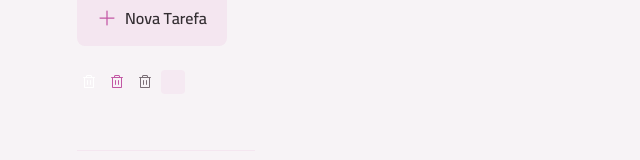
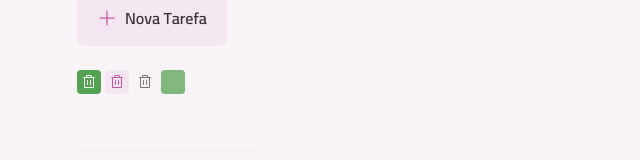
Before and after one commit to deniscapelete/rocket_todo, a React (Vite) app: page /componentes in a window 1280 px wide. Shown: the part 378-538 px from the top of the page, without its empty margins (319-959 px from the left). Built offline with nearby package versions, Linux system fonts and the light colour scheme.

Commit message:
Corrigindo o componente button-icon

```diff
--- a/src/components/button-icon.tsx
+++ b/src/components/button-icon.tsx
@@ -4,46 +4,46 @@ import Icon from "./icon";
 import { cva, type VariantProps } from "class-variance-authority";
 import Skeleton from "./skeleton";
 
-export const buttonIconVariants = cva(`inline-flex items-center justify-center cursor-pointer transition group`
-  , {
+export const buttonIconVariants = cva(
+  "inline-flex items-center justify-center cursor-pointer transition group",
+  {
     variants: {
       variant: {
-        none: "",
-        primary: 'bg-green-base hover:bg-green-dark',
-        secondary: 'bg-gray-200 hover:bg-pink-base',
-        tertiary: 'bg-transparent hover:bg-gray-200'
+        primary: "bg-green-base hover:bg-green-dark",
+        secondary: "bg-gray-200 hover:bg-pink-base",
+        tertiary: "bg-transparent hover:bg-gray-200",
       },
       size: {
-        sm: 'w-6 h-6 p-1 rounded'
+        sm: "w-6 h-6 p-1 rounded",
       },
       disabled: {
-        true: "opacity-50 pointer-events-none"
-      }
+        true: "opacity-50 pointer-events-none",
+      },
     },
     defaultVariants: {
-      variant: 'primary',
-      size: 'sm',
-      disabled: false
-    }
-  });
+      variant: "primary",
+      size: "sm",
+      disabled: false,
+    },
+  }
+);
 
-export const buttonIconIconVariants = cva("transation", {
+export const buttonIconIconVariants = cva("transition", {
   variants: {
     variant: {
-      none: "",
-      primary: 'fill-white',
-      secondary: 'fill-pink-base group-hover:fill-white',
-      tertiary: "fill-gray-300 group-hover:fill-gray-400"
+      primary: "fill-white",
+      secondary: "fill-pink-base group-hover:fill-white",
+      tertiary: "fill-gray-300 group-hover:fill-gray-400",
     },
     size: {
-      sm: 'w-4 h-4'
-    }
+      sm: "w-4 h-4",
+    },
   },
   defaultVariants: {
-    variant: 'primary',
-    size: 'sm',
-  }
-})
+    variant: "primary",
+    size: "sm",
+  },
+});
 
 interface ButtonIconProps
   extends VariantProps<typeof buttonIconVariants>, Omit<React.ComponentProps<"button">, "size" | "disabled"> {
@@ -60,24 +60,21 @@ export default function ButtonIcon({
   loading,
   ...props
 }: ButtonIconProps) {
-
   if (loading) {
-    return <Skeleton
-      rounded="sm"
-      className={buttonIconVariants({ variant: 'none', size, className })}
-    />
+    return (
+      <Skeleton
+        rounded="sm"
+        className={buttonIconVariants({ variant, size, className })}
+      />
+    );
   }
 
   return (
-    <button className={buttonIconVariants({
-      variant: 'none',
-      size,
-      disabled,
-      className,
-    })}
+    <button
+      className={buttonIconVariants({ variant, size, disabled, className })}
       {...props}
     >
       <Icon svg={icon} className={buttonIconIconVariants({ variant, size })} />
     </button>
-  )
+  );
 }
```
